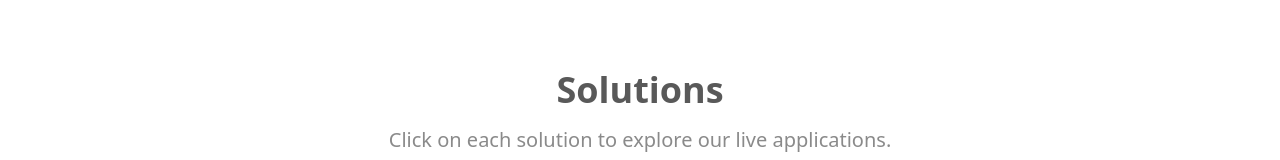
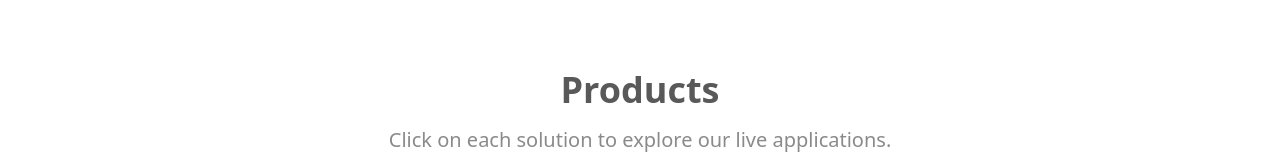
Before and after one commit to chaitanyak-hub/perse-energy-insights, a React (Vite) app: page /products in a window 1280 px wide. Shown: the part 551-711 px from the top of the page. Built offline with nearby package versions, Linux system fonts and the light colour scheme.

Commit message:
Rename "Solutions" header to "Products"
Updated the header on the Products page.

```diff
--- a/src/components/ProductShowcase.tsx
+++ b/src/components/ProductShowcase.tsx
@@ -101,7 +101,7 @@ export const ProductShowcase = () => {
       <div className="container mx-auto px-6">
         <div className="text-center mb-16">
           <h2 className="text-4xl font-bold text-text-primary mb-4">
-            Solutions
+            Products
           </h2>
           <p className="text-xl text-text-primary/70 max-w-3xl mx-auto">
             Click on each solution to explore our live applications.
```
